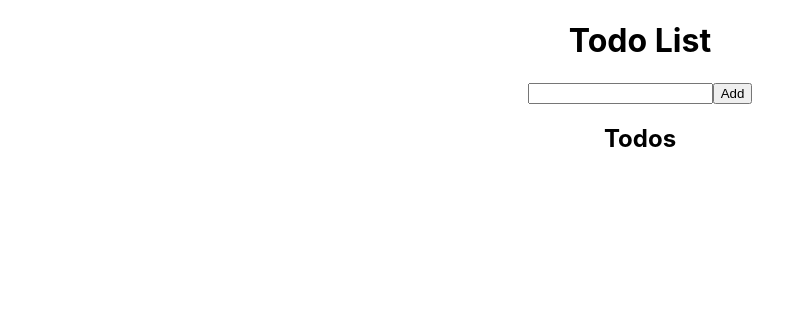
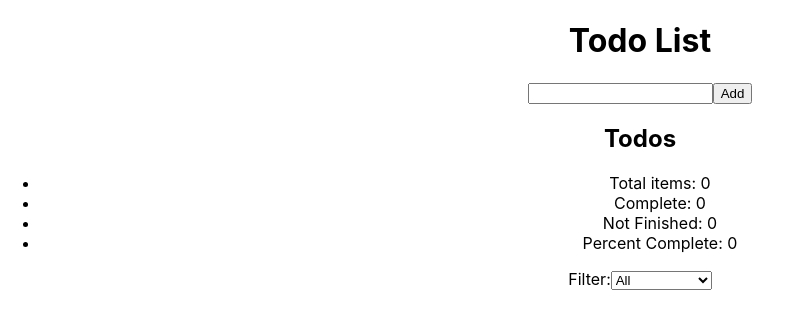
Before and after one commit to jarrod847/recoil, a React (Create React App) app: page / in a window 1280 px wide. Shown: the top 328 px of the page, without its empty margins (0-792 px from the left). Built offline with nearby package versions, Linux system fonts and the light colour scheme.

Commit message:
finished todo list using recoil, added seletors

```diff
--- a/src/components/todoList.js
+++ b/src/components/todoList.js
@@ -1,14 +1,20 @@
 import React from "react";
 import { useRecoilState, useRecoilValue } from "recoil";
 import itemArr from "../recoil/atom";
+import filteredTodo from "../recoil/selector";
 import Todo from "./todo";
 import TodoItem from "./todoItem";
+import TodoListFilters from "./todoListFilter";
+import TodoListStats from "./todoStats";
 
 const TodoList = () => {
-  const todoList = useRecoilValue(itemArr);
+  const todoList = useRecoilValue(filteredTodo);
   console.log(todoList);
   return (
     <div>
+      <TodoListStats />
+      <TodoListFilters />
+
       {todoList.map((item) => (
         <TodoItem key={item.id} item={item} />
       ))}
--- /dev/null
+++ b/src/components/todoListFilter.js
@@ -0,0 +1,25 @@
+import React from "react";
+import { useRecoilState } from "recoil";
+import filteredTodo from "../recoil/selector";
+import filteredState from "../recoil/todoFilter";
+
+const TodoListFilters = () => {
+  const [filter, setFilter] = useRecoilState(filteredState);
+
+  const updateFilter = ({ target: { value } }) => {
+    setFilter(value);
+  };
+
+  return (
+    <div>
+      Filter:
+      <select value={filter} onChange={updateFilter}>
+        <option value="All">All</option>
+        <option value="Completed">Completed</option>
+        <option value="Uncompleted">Uncompleted</option>
+      </select>
+    </div>
+  );
+};
+
+export default TodoListFilters;
--- /dev/null
+++ b/src/components/todoStats.js
@@ -0,0 +1,20 @@
+import React from "react";
+import { useRecoilValue } from "recoil";
+import StatsState from "../recoil/stats";
+
+const TodoListStats = () => {
+  const { listLength, totalComplete, notComplete, percent } = useRecoilValue(
+    StatsState
+  );
+
+  return (
+    <ul>
+      <li>Total items: {listLength}</li>
+      <li>Complete: {totalComplete}</li>
+      <li>Not Finished: {notComplete}</li>
+      <li>Percent Complete: {percent}</li>
+    </ul>
+  );
+};
+
+export default TodoListStats;
--- a/src/recoil/selector.js
+++ b/src/recoil/selector.js
@@ -1,16 +1,23 @@
-const filteredTodoListState = selector({
-  key: "filteredTodoListState",
+import itemArr from "./atom";
+import filteredState from "./todoFilter";
+
+const { selector } = require("recoil");
+
+const filteredTodo = selector({
+  key: "filteredTodo",
   get: ({ get }) => {
-    const filter = get(todoListFilterState);
-    const list = get(todoListState);
+    const filter = get(filteredState);
+    const list = get(itemArr);
 
     switch (filter) {
-      case "Show Completed":
+      case "Completed":
         return list.filter((item) => item.isComplete);
-      case "Show Uncompleted":
+      case "Uncompleted":
         return list.filter((item) => !item.isComplete);
       default:
         return list;
     }
   },
 });
+
+export default filteredTodo;
--- /dev/null
+++ b/src/recoil/stats.js
@@ -0,0 +1,22 @@
+const { selector } = require("recoil");
+const { default: itemArr } = require("./atom");
+
+const StatsState = selector({
+  key: "statsState",
+  get: ({ get }) => {
+    const todoList = get(itemArr);
+    const listLength = todoList.length;
+    const totalComplete = todoList.filter((item) => item.isComplete).length;
+    const notComplete = listLength - totalComplete;
+    const percent = listLength === 0 ? 0 : (totalComplete / listLength) * 100;
+
+    return {
+      listLength,
+      totalComplete,
+      notComplete,
+      percent,
+    };
+  },
+});
+
+export default StatsState;
--- /dev/null
+++ b/src/recoil/todoFilter.js
@@ -0,0 +1,8 @@
+const { atom } = require("recoil");
+
+const filteredState = atom({
+  key: "todoFilter",
+  default: "All",
+});
+
+export default filteredState;
```
